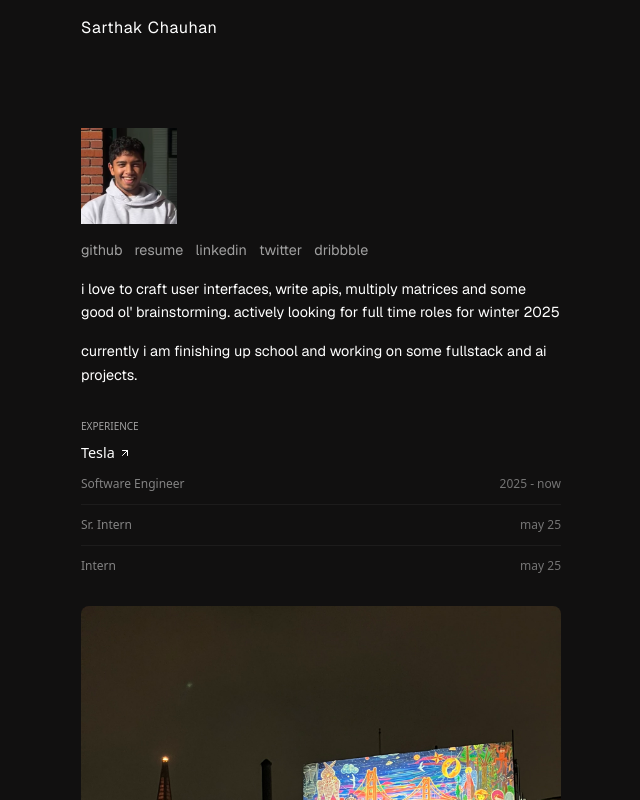
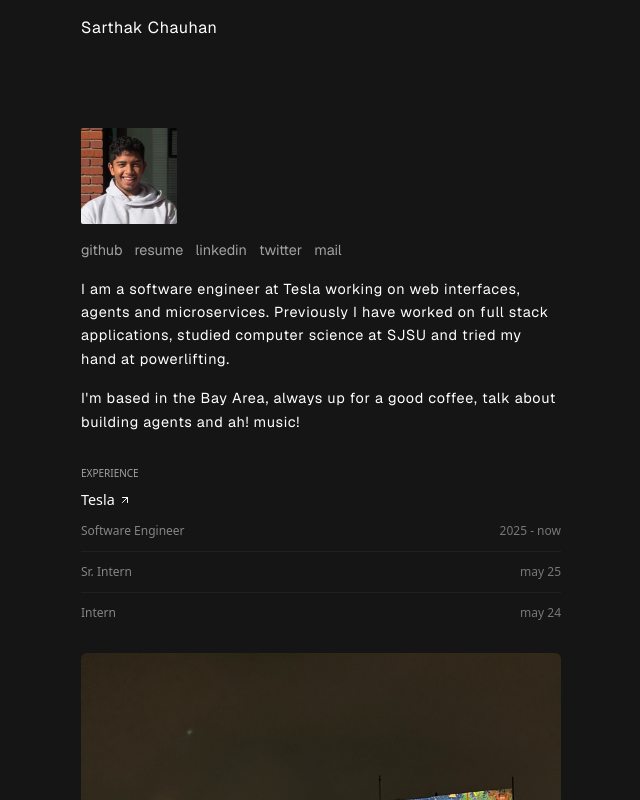
Before and after one commit to Sarthakischauhan/portfolio, a Next.js app: page / in a window 1280 px wide. Shown: the top 800 px of the page, without its empty margins (319-959 px from the left). Built offline with nearby package versions, Linux system fonts and the light colour scheme.

Commit message:
updates to content, component

```diff
--- a/app/blog/[slug]/page.js
+++ b/app/blog/[slug]/page.js
@@ -23,8 +23,8 @@ const NotFound = () => (
   </div>
 );
 
-const BlogPost = ({ params }) => {
-  const { slug } = params;
+const BlogPost = async ({ params }) => {
+  const { slug } = await params;
 
   const filePath = slug
     ? path.join(process.cwd(), "content", `${slug}.mdx`)
--- a/app/components/CaptionImage.jsx
+++ b/app/components/CaptionImage.jsx
@@ -3,7 +3,7 @@ import Image from "next/image";
 const CaptionImage = ({ src, alt, caption }) => {
   return (
     <div className="w-full cursor-pointer">
-      <div className="h-[20rem] w-full relative overflow-hidden rounded-lg bg-muted">
+      <div className="h-[20rem] w-full relative overflow-hidden rounded-md bg-muted">
         <Image src={src} alt={alt} fill className="h-full w-full object-cover" />
         {caption ? (
           <div className="absolute bottom-1 rounded-md bg-black/50 px-2 py-1 text-xs text-white/80">
--- a/app/components/Navbar.jsx
+++ b/app/components/Navbar.jsx
@@ -13,12 +13,12 @@ const Navbar = () => {
     "text-white/60 transition-colors hover:text-white";
 
   const XIcon = () => (
-    <svg data-testid="geist-icon" height="14" stroke-linejoin="round" viewBox="0 0 16 16" width="14"><path fill-rule="evenodd" clip-rule="evenodd" d="M0.5 0.5H5.75L9.48421 5.71053L14 0.5H16L10.3895 6.97368L16.5 15.5H11.25L7.51579 10.2895L3 15.5H1L6.61053 9.02632L0.5 0.5ZM12.0204 14L3.42043 2H4.97957L13.5796 14H12.0204Z" fill="currentColor"></path></svg>
+    <svg data-testid="geist-icon" height="14" strokeLinejoin="round" viewBox="0 0 16 16" width="14"><path fillRule="evenodd" clipRule="evenodd" d="M0.5 0.5H5.75L9.48421 5.71053L14 0.5H16L10.3895 6.97368L16.5 15.5H11.25L7.51579 10.2895L3 15.5H1L6.61053 9.02632L0.5 0.5ZM12.0204 14L3.42043 2H4.97957L13.5796 14H12.0204Z" fill="currentColor"></path></svg>
   );
 
   const Github = () => (
-    <svg data-testid="geist-icon" height="14" stroke-linejoin="round" viewBox="0 0 16 16" width="14"><g clip-path="url(#clip0_872_3147)">
-    <path fill-rule="evenodd" clip-rule="evenodd" d="M8 0C3.58 0 0 3.57879 0 7.99729C0 11.5361 2.29 14.5251 5.47 15.5847C5.87 15.6547 6.02 15.4148 6.02 15.2049C6.02 15.0149 6.01 14.3851 6.01 13.7154C4 14.0852 3.48 13.2255 3.32 12.7757C3.23 12.5458 2.84 11.836 2.5 11.6461C2.22 11.4961 1.82 11.1262 2.49 11.1162C3.12 11.1062 3.57 11.696 3.72 11.936C4.44 13.1455 5.59 12.8057 6.05 12.5957C6.12 12.0759 6.33 11.726 6.56 11.5261C4.78 11.3262 2.92 10.6364 2.92 7.57743C2.92 6.70773 3.23 5.98797 3.74 5.42816C3.66 5.22823 3.38 4.40851 3.82 3.30888C3.82 3.30888 4.49 3.09895 6.02 4.1286C6.66 3.94866 7.34 3.85869 8.02 3.85869C8.7 3.85869 9.38 3.94866 10.02 4.1286C11.55 3.08895 12.22 3.30888 12.22 3.30888C12.66 4.40851 12.38 5.22823 12.3 5.42816C12.81 5.98797 13.12 6.69773 13.12 7.57743C13.12 10.6464 11.25 11.3262 9.47 11.5261C9.76 11.776 10.01 12.2558 10.01 13.0056C10.01 14.0752 10 14.9349 10 15.2049C10 15.4148 10.15 15.6647 10.55 15.5847C12.1381 15.0488 13.5182 14.0284 14.4958 12.6673C15.4735 11.3062 15.9996 9.67293 16 7.99729C16 3.57879 12.42 0 8 0Z" fill="currentColor"></path>
+    <svg data-testid="geist-icon" height="14" strokeLinejoin="round" viewBox="0 0 16 16" width="14"><g clipPath="url(#clip0_872_3147)">
+    <path fillRule="evenodd" clipRule="evenodd" d="M8 0C3.58 0 0 3.57879 0 7.99729C0 11.5361 2.29 14.5251 5.47 15.5847C5.87 15.6547 6.02 15.4148 6.02 15.2049C6.02 15.0149 6.01 14.3851 6.01 13.7154C4 14.0852 3.48 13.2255 3.32 12.7757C3.23 12.5458 2.84 11.836 2.5 11.6461C2.22 11.4961 1.82 11.1262 2.49 11.1162C3.12 11.1062 3.57 11.696 3.72 11.936C4.44 13.1455 5.59 12.8057 6.05 12.5957C6.12 12.0759 6.33 11.726 6.56 11.5261C4.78 11.3262 2.92 10.6364 2.92 7.57743C2.92 6.70773 3.23 5.98797 3.74 5.42816C3.66 5.22823 3.38 4.40851 3.82 3.30888C3.82 3.30888 4.49 3.09895 6.02 4.1286C6.66 3.94866 7.34 3.85869 8.02 3.85869C8.7 3.85869 9.38 3.94866 10.02 4.1286C11.55 3.08895 12.22 3.30888 12.22 3.30888C12.66 4.40851 12.38 5.22823 12.3 5.42816C12.81 5.98797 13.12 6.69773 13.12 7.57743C13.12 10.6464 11.25 11.3262 9.47 11.5261C9.76 11.776 10.01 12.2558 10.01 13.0056C10.01 14.0752 10 14.9349 10 15.2049C10 15.4148 10.15 15.6647 10.55 15.5847C12.1381 15.0488 13.5182 14.0284 14.4958 12.6673C15.4735 11.3062 15.9996 9.67293 16 7.99729C16 3.57879 12.42 0 8 0Z" fill="currentColor"></path>
     </g>
     <defs>
     <clipPath id="clip0_872_3147">
@@ -66,7 +66,7 @@ const Navbar = () => {
               <XIcon />
             </a>
             <a
-              href="mailto:hello@sarthakchauhann@gmail.com"
+              href="mailto:sarthakchauhann@gmail.com"
               className={iconLinkClass}
               aria-label="Email"
             >
--- a/app/components/SocialTiles.jsx
+++ b/app/components/SocialTiles.jsx
@@ -32,10 +32,10 @@ const SocialTiles = () => {
         </Link>
 
         <Link
-          href="https://dribbble.com/Sarthakischauhan"
+          href="mailto:sarthakchauhann@gmail.com"
           className={baseLink}
         >
-          dribbble
+         mail
           <span className="sr-only">Dribbble</span>
         </Link>
       </div>
--- a/app/components/Tiles/BlogTile.jsx
+++ b/app/components/Tiles/BlogTile.jsx
@@ -28,7 +28,7 @@ export default function BlogTile() {
                 href={blog.href}
                 className="group flex items-start justify-between gap-2 rounded-md px-1 py-1 -mx-1 transition-colors hover:bg-white/5 text-xs"
               >
-                <span className="text-white leading-snug transition-colors group-hover:text-white/90">
+                <span className="text-white leading-snug transition-colors group-hover:text-white/90 tracking-wide">
                   {blog.title}
                 </span>
                 <span className="shrink-0 text-white/50 pt-0.5 transition-colors group-hover:text-white/80">
--- a/app/components/Tiles/Tiles.jsx
+++ b/app/components/Tiles/Tiles.jsx
@@ -28,7 +28,7 @@ export default function Tiles() {
             <div className="border-b border-gray-300 opacity-10 text-xs"></div>
             <div className="flex justify-between w-full text-xs">
               <h4 className="text-white/80">Intern</h4>
-              <h4 className="text-white/70">may 25</h4>
+              <h4 className="text-white/70">may 24</h4>
             </div>
           </div>
         </div>
--- a/app/globals.css
+++ b/app/globals.css
@@ -22,7 +22,7 @@
     --foreground-rgb: 255, 255, 255;
     --background-start-rgb: 15, 17, 42;
     --background-end-rgb: 15, 17, 42;
-    --background-start-hex: #111010;
+    --background-start-hex: rgb(21, 21, 21);
   }
 
 }
--- a/app/page.js
+++ b/app/page.js
@@ -8,7 +8,7 @@ import Image from "next/image";
 const containerClass =
   "flex max-w-[30rem] flex-col gap-8 mt-10 mb-10 pt-8";
 const paragraphClass =
-  "text-body font-geist leading-relaxed text-white";
+  "text-body font-geist leading-relaxed tracking-wider text-white";
 
 const formatDate = (value) =>
   new Date(value).toLocaleDateString(undefined, {
@@ -32,19 +32,18 @@ export default function Home() {
           className="intro animate-fade-in-up"
           style={{ animationDelay: "0.05s" }}
         >
-          <div className="ounded-full overflow-hidden w-24 h-24 relative">
-            <Image src="/D.png" fill alt="my face3" />
+          <div className="rounded-sm overflow-hidden w-24 h-24 relative">
+            <Image src="/D.png" fill alt="my face3" priority />
           </div>
           <SocialTiles />
           <div className="para-class mt-2 space-y-4">
             <p className={paragraphClass}>
-              i love to craft user interfaces, write apis, multiply matrices and
-              some good ol&apos; brainstorming. actively looking for full time
-              roles for winter 2025
+              I am a software engineer at Tesla working on web interfaces, agents and microservices.
+              Previously I have worked on full stack applications, studied computer science at SJSU and tried my hand at powerlifting.
             </p>
+            <div className=""></div>
             <p className={paragraphClass}>
-              currently i am finishing up school and working on some fullstack
-              and ai projects.
+              I&apos;m based in the Bay Area, always up for a good coffee, talk about building agents and ah! music!
             </p>
           </div>
         </div>
```
Also changed, not shown: 1 other file (tests, documents, lock files or other folders).
